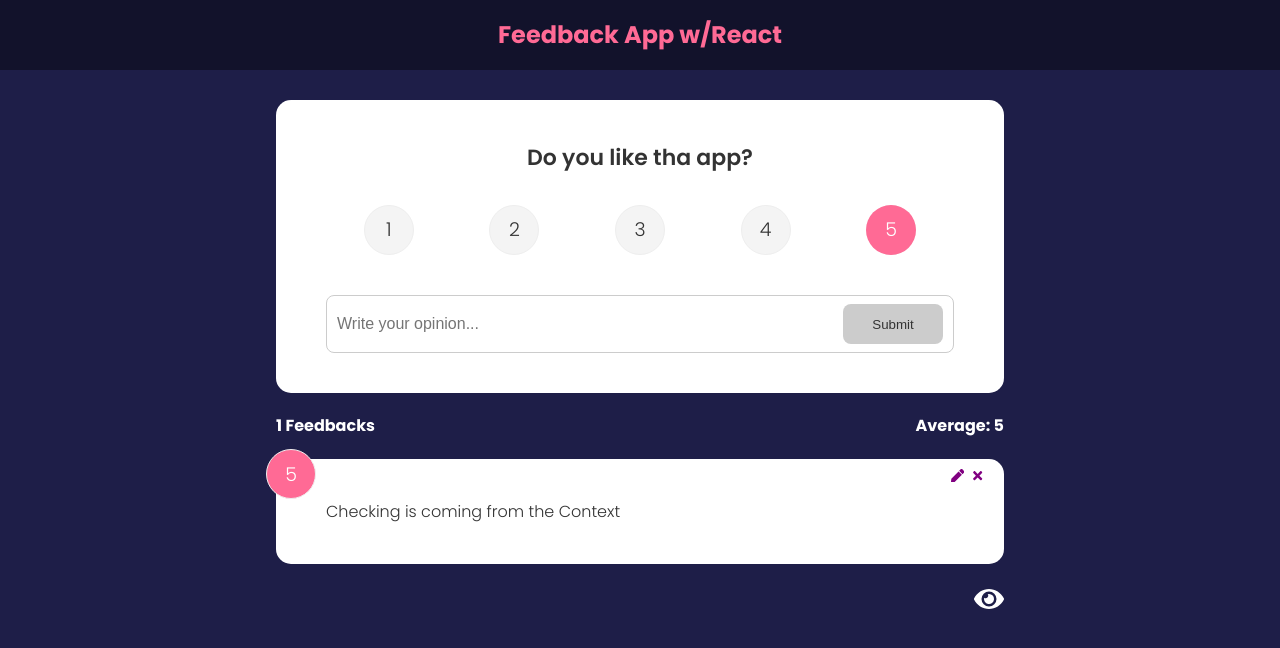
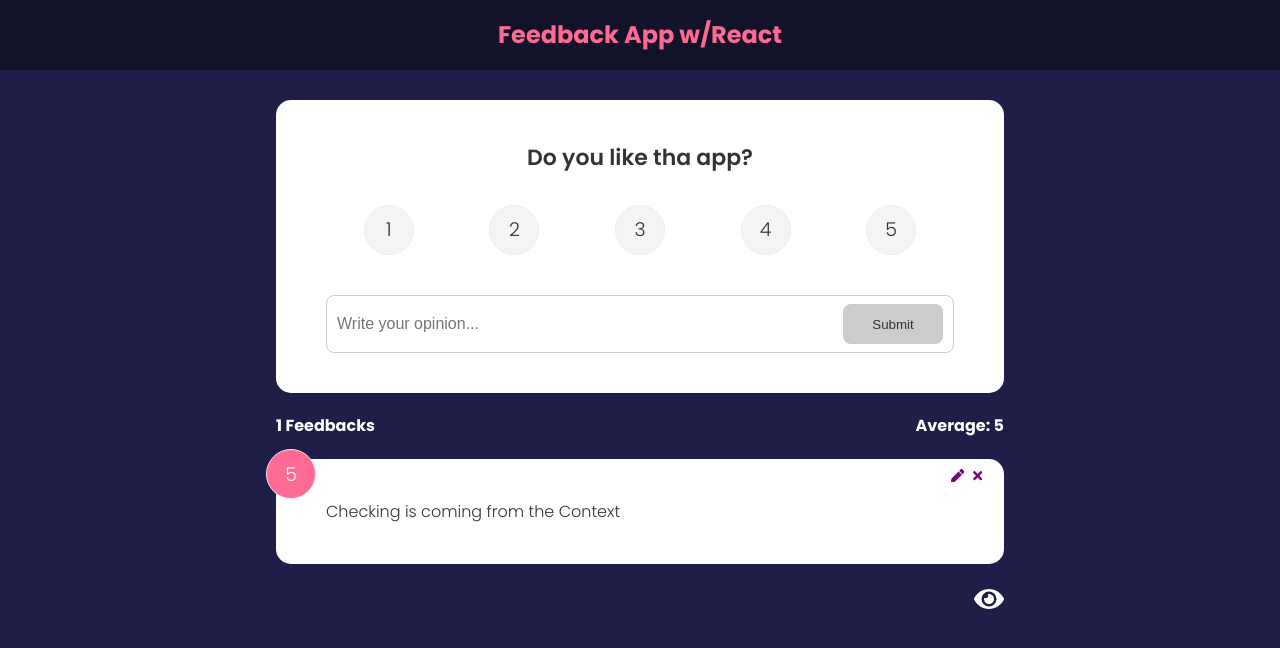
Before and after one commit to sestok/ReactJS_RatingApp-JsonServer, a React (Create React App) app: page / in a window 1280 px wide. Shown: the top 648 px of the page. Built offline with nearby package versions, Linux system fonts and the light colour scheme.

Commit message:
Passing editfeedback to the context

```diff
--- a/src/components/FeedbackForm.jsx
+++ b/src/components/FeedbackForm.jsx
@@ -13,7 +13,11 @@
   const { addFeedback, feedbackEdit } = useContext(FeedbackContext)
 
   useEffect(() =>{
-
+    if(feedbackEdit.edit === true) {
+      setBtnDisabled(false)
+      setText(feedbackEdit.item.text)
+      setRating(feedbackEdit.item.rating)
+    }
   }, [feedbackEdit])
 
   const handleTextChange = (e) => {
--- a/src/components/RatingSelect.jsx
+++ b/src/components/RatingSelect.jsx
@@ -1,7 +1,13 @@
-import { useState } from 'react'
+import { useState, useContext, useEffect } from 'react'
+import FeedbackContext from '../context/FeedbackContext'
 
 function RatingSelect({ select }) {
   const [selected, setSelected] = useState(5)
+  const { feedbackEdit } = useContext(FeedbackContext)
+
+useEffect(() => {
+  setSelected(feedbackEdit.item.rating)
+}, [feedbackEdit])
 
   const handleChange = (e) => {
     setSelected(+e.currentTarget.value)
```
